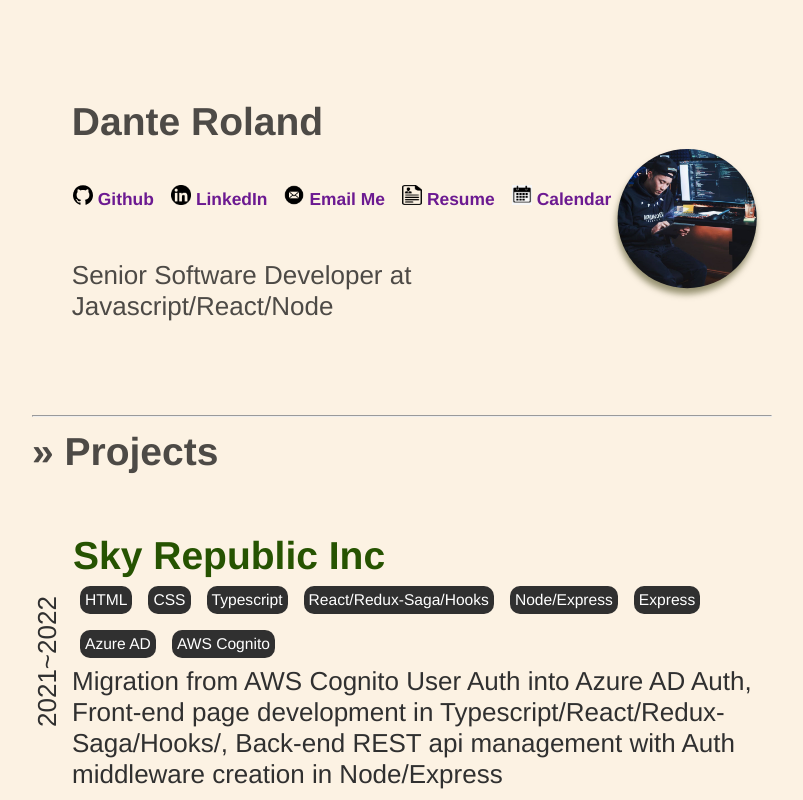
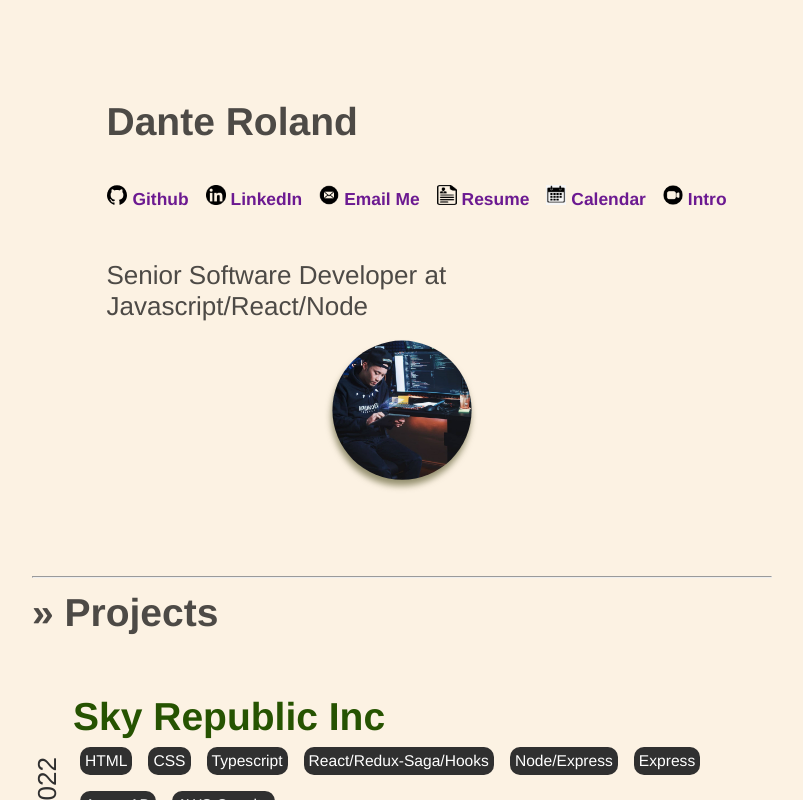
Before and after one commit to pureworldnew/personal-react-web, a React (Create React App) app: page / in a window 1280 px wide. Shown: the top 800 px of the page, without its empty margins (238-1041 px from the left). Built offline with nearby package versions, Linux system fonts and the light colour scheme.

Commit message:
add intro video

```diff
--- a/src/components/profile.js
+++ b/src/components/profile.js
@@ -8,6 +8,7 @@
 import resumeIcon from "../icons/resume.png";
 import resumePDF from "../icons/resume.pdf";
 import calendarIcon from "../icons/calendar.png";
+import videoIcon from "../icons/video.png";
 //Just name
 function Name() {
   return <h2>Dante Roland</h2>;
@@ -49,6 +50,15 @@
         <img id="profile-icon-linkedin" src={calendarIcon} alt="" />
         Calendar
       </a>
+
+      <a
+        href="https://www.youtube.com/watch?v=wPZ78JcITb8&ab_channel=DanteRoland"
+        target="_blank"
+        rel="noopener noreferrer"
+      >
+        <img id="profile-icon-linkedin" src={videoIcon} alt="" />
+        Intro
+      </a>
     </h6>
   );
 }
```
Also changed, not shown: src/icons/video.png (added).
